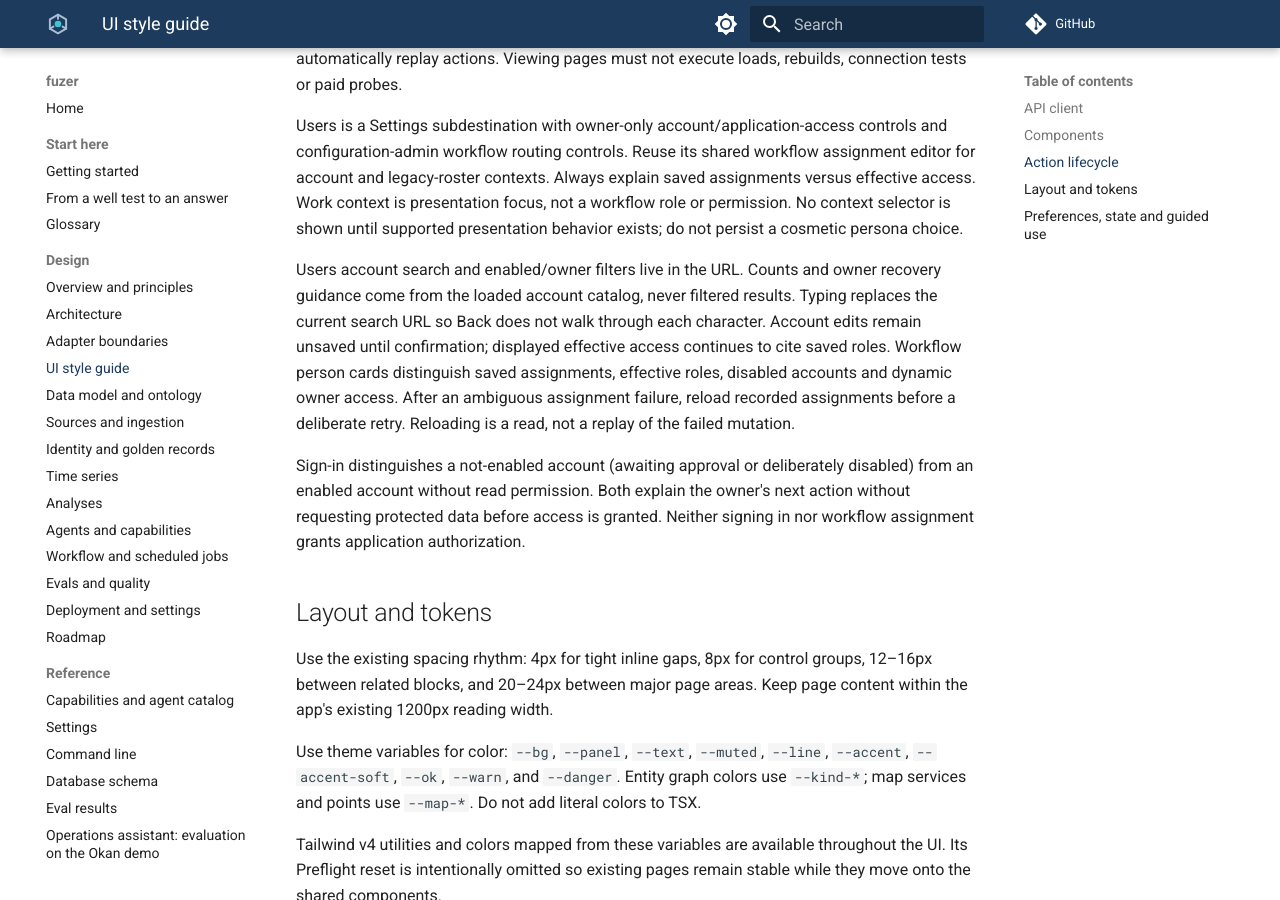
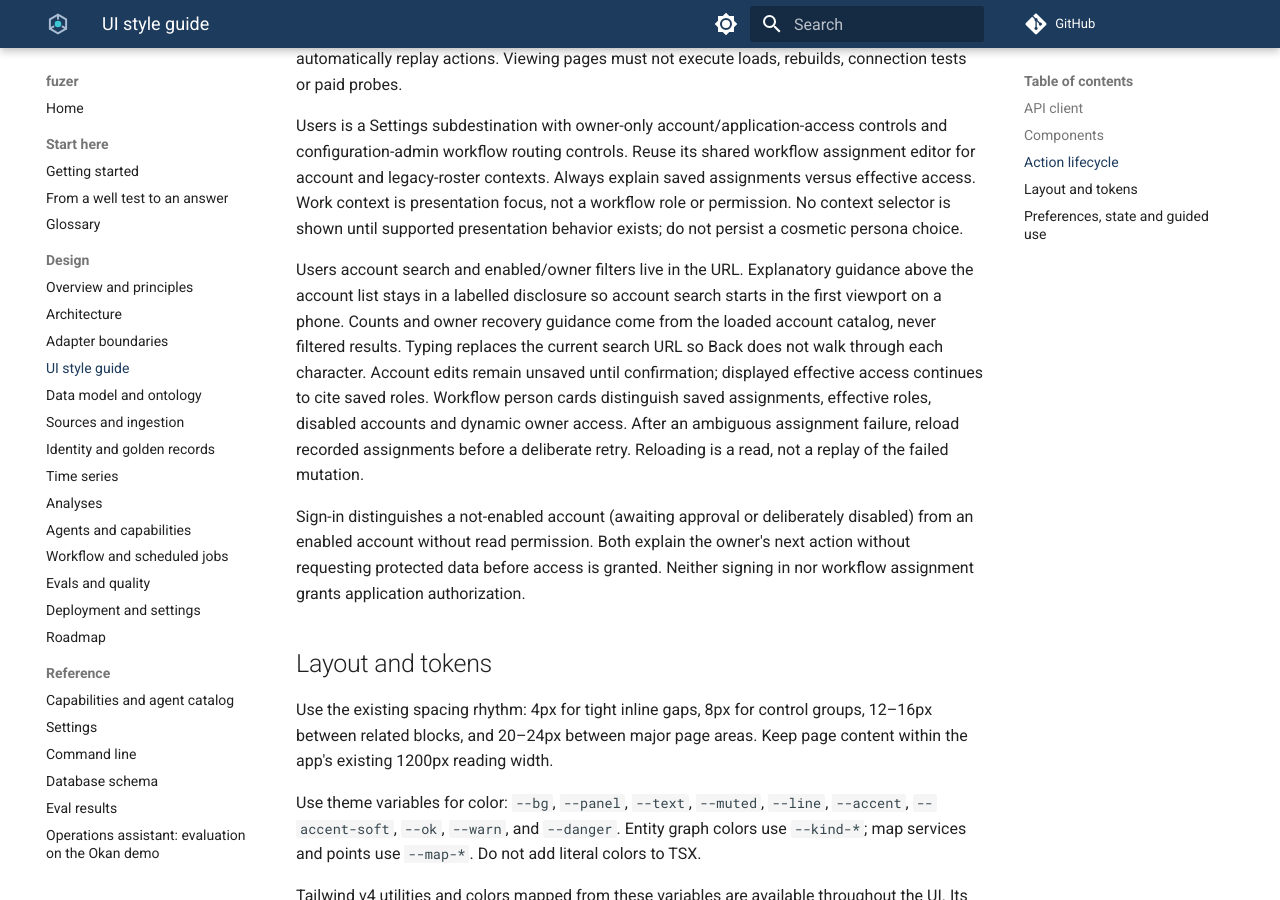
Before and after one commit to areed145/fuzer, an MkDocs documentation site: the page built from docs/ui-style.md, in a window 1280 px wide and 900 px high, scrolled down 1910 px. Built offline with MkDocs 1.6.1 and Material for MkDocs 9.7.7, drawn with Linux system fonts in a browser that asks for light colours; comment, search, counter and statistics services are not loaded.

Commit message:
Start account search in the first viewport on phones
At 390px the Users Accounts heading sat at y=884 of a 900px viewport, so the
wave 1 browser test failed in CI's fonts. The shared-facility and approval
guidance now folds into a labelled disclosure, moving account search from
y~994 to y~741 (bottom edge), and the test asserts the search box is visible
rather than a heading's top edge.

Co-Authored-By: Claude Opus 5.5 <noreply@anthropic.com>
Claude-Session: https://claude.ai/code/session_01LEmc6TSDQh6UBVCw6Qj2w5

```diff
--- a/docs/ui-style.md
+++ b/docs/ui-style.md
@@ -55,7 +55,8 @@ account and legacy-roster contexts. Always explain saved assignments versus effe
 Work context is presentation focus, not a workflow role or permission. No context selector is
 shown until supported presentation behavior exists; do not persist a cosmetic persona choice.
 
-Users account search and enabled/owner filters live in the URL. Counts and owner
+Users account search and enabled/owner filters live in the URL. Explanatory guidance above the account
+list stays in a labelled disclosure so account search starts in the first viewport on a phone. Counts and owner
 recovery guidance come from the loaded account catalog, never filtered results.
 Typing replaces the current search URL so Back does not walk through each character.
 Account edits remain unsaved until confirmation; displayed effective access
--- a/ui/src/pages/Users.tsx
+++ b/ui/src/pages/Users.tsx
@@ -63,12 +63,14 @@ function Administration({ query }: { query: URLSearchParams }) {
   const enabledOwners = data.data?.accounts.filter(account => account.enabled && account.owner).length ?? 0;
   return <div>
     <ActionStatus>{message && <p>{message}</p>}</ActionStatus>
+    <details className="card"><summary>Shared synthetic facility: approving accounts and what access changes</summary>
       <p>This is a shared operational demonstration, not a private sandbox. Approved users see the same synthetic facility;
         operational changes affect that shared facility. Assistant conversations and uploads stay with the account that created them.
         Facts deliberately learned into shared facility memory are shared knowledge.</p>
       <p>Approve a signed-in account, choose the least application access it needs, then assign human workflow roles.
         Assignments alone never enable sign-in or permissions. Disabling an account revokes its active sessions;
         existing workflow assignments are retained for deliberate handoff in Workflow assignments &amp; routing.</p>
+    </details>
     <Status loading={data.loading} error={data.error} />
     {data.error && <Button onClick={data.reload}>Try again</Button>}
     {data.data && <>
```
Also changed, not shown: 1 other file. Lines whose indentation alone changed are shown as unchanged.
